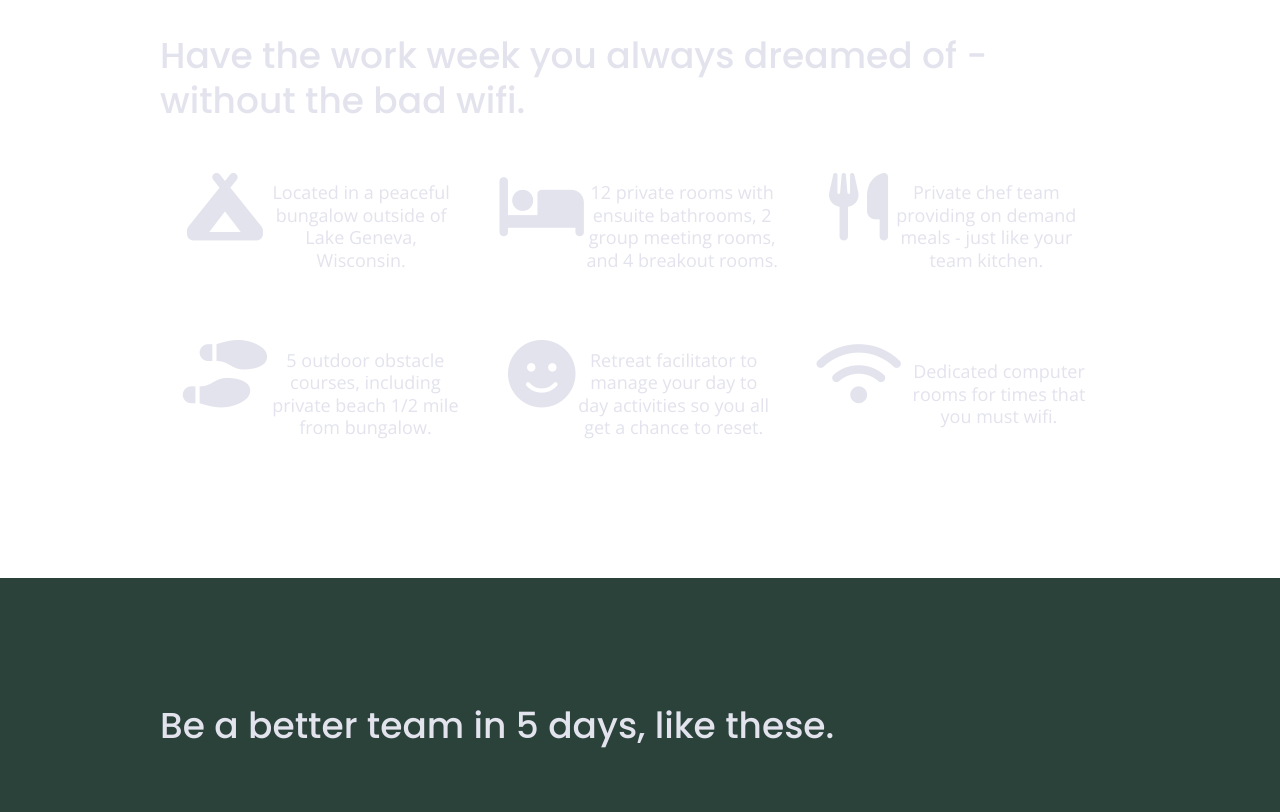
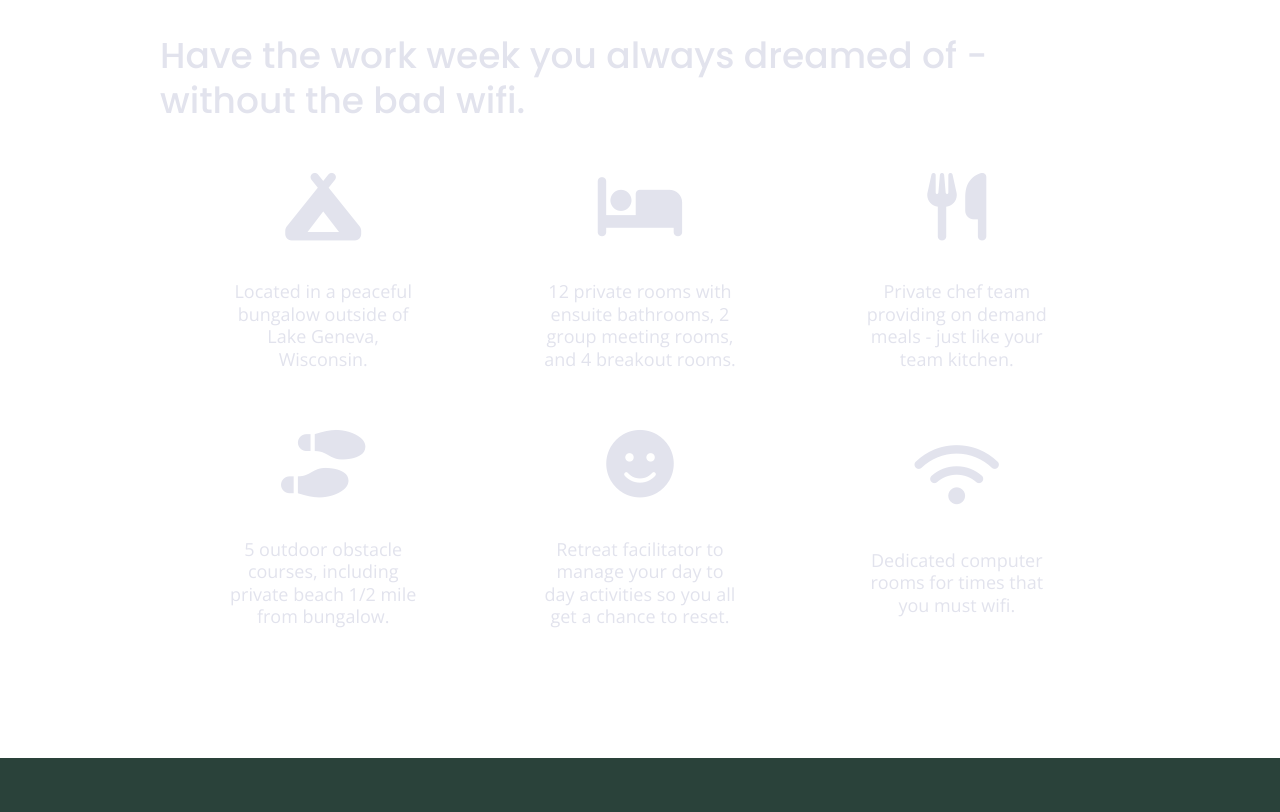
Before and after one commit to NicoleP20/unplugged-retreat, a website built with Parcel: page index.html in a window 1280 px wide. Shown: the part 1087-1899 px from the top of the page. Built offline with nearby package versions, Linux system fonts and the light colour scheme; files whose address does not match are found by name.

Commit message:
Rwd fix for features icons

```diff
--- a/css/main.css
+++ b/css/main.css
@@ -594,7 +594,7 @@ input[type="button"] {
     display: flex;
     justify-content: center;
     align-items: center;
-    flex-flow: colummn wrap;
+    flex-flow: column wrap;
     flex-basis: 50%;
   }
 
```
